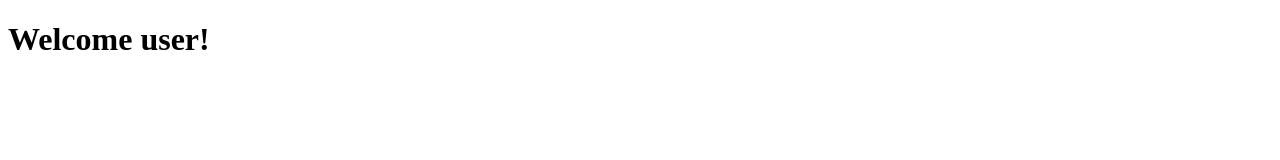
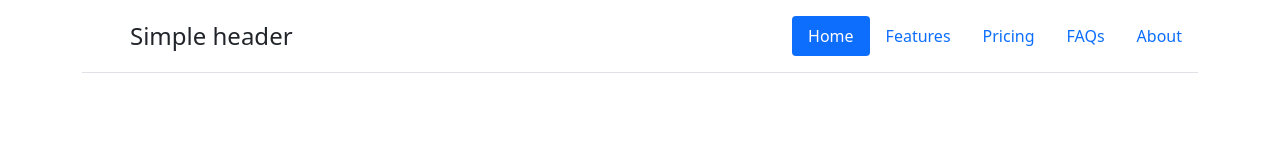
Before and after one commit to Varshneyhars/Portfolio, a plain HTML site: page index.html in a window 1280 px wide. Drawn offline with nearby package versions, Linux system fonts and the light colour scheme.

Commit message:
Update index.html

```diff
--- a/index.html
+++ b/index.html
@@ -4,9 +4,26 @@
     <meta charset="UTF-8">
     <meta http-equiv="X-UA-Compatible" content="IE=edge">
     <meta name="viewport" content="width=device-width, initial-scale=1.0">
-    <title>Document</title>
+    <title>Home</title>
+    <link href="https://cdn.jsdelivr.net/npm/bootstrap@5.0.2/dist/css/bootstrap.min.css" rel="stylesheet" integrity="sha384-EVSTQN3/azprG1Anm3QDgpJLIm9Nao0Yz1ztcQTwFspd3yD65VohhpuuCOmLASjC" crossorigin="anonymous">
 </head>
 <body>
-    <h1>Welcome user! </h1>
+    <div class="container">
+        <header class="d-flex flex-wrap justify-content-center py-3 mb-4 border-bottom">
+          <a href="/" class="d-flex align-items-center mb-3 mb-md-0 me-md-auto text-dark text-decoration-none">
+            <svg class="bi me-2" width="40" height="32"><use xlink:href="#bootstrap"/></svg>
+            <span class="fs-4">Simple header</span>
+          </a>
+
+          <ul class="nav nav-pills">
+            <li class="nav-item"><a href="#" class="nav-link active" aria-current="page">Home</a></li>
+            <li class="nav-item"><a href="#" class="nav-link">Features</a></li>
+            <li class="nav-item"><a href="#" class="nav-link">Pricing</a></li>
+            <li class="nav-item"><a href="#" class="nav-link">FAQs</a></li>
+            <li class="nav-item"><a href="#" class="nav-link">About</a></li>
+          </ul>
+        </header>
+      </div>
 </body>
+<script src="https://cdn.jsdelivr.net/npm/bootstrap@5.0.2/dist/js/bootstrap.bundle.min.js" integrity="sha384-MrcW6ZMFYlzcLA8Nl+NtUVF0sA7MsXsP1UyJoMp4YLEuNSfAP+JcXn/tWtIaxVXM" crossorigin="anonymous"></script>
 </html>
```
